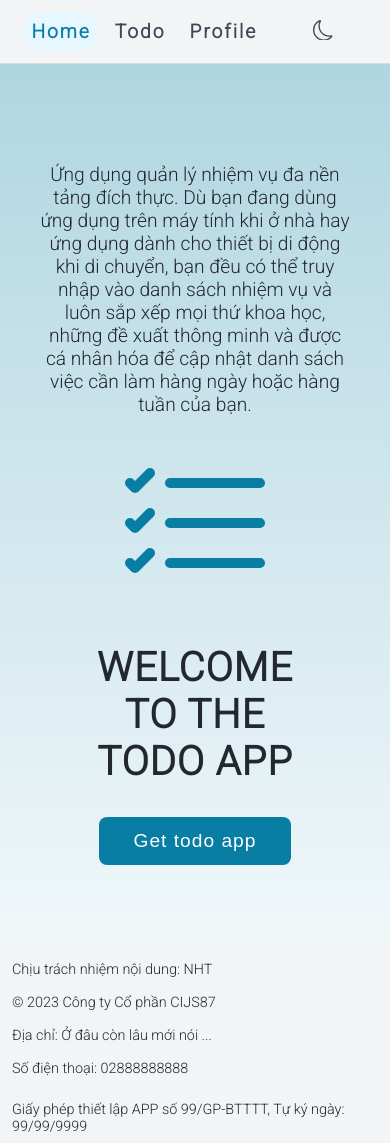
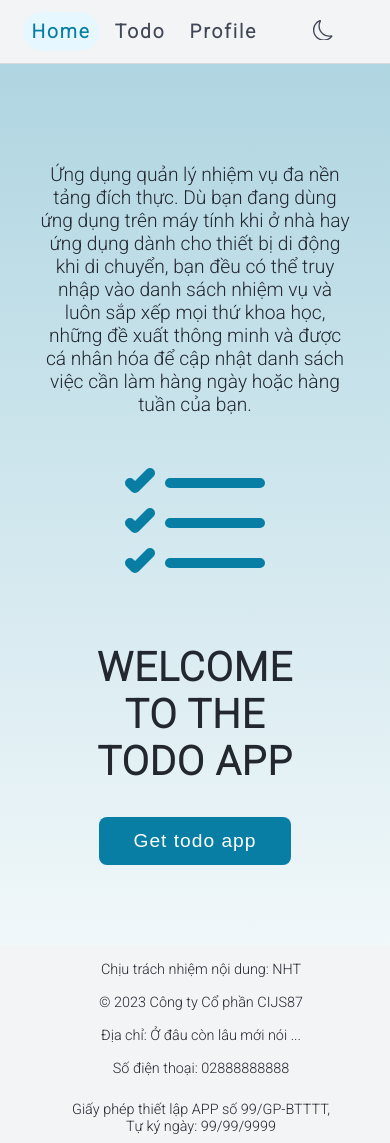
Before and after one commit to ThinhNgo767/ci87, a React (Create React App) app: page / in a window 390 px wide. Built offline with nearby package versions, Linux system fonts and the light colour scheme.

Commit message:
Responsive

```diff
--- a/src/App.css
+++ b/src/App.css
@@ -1,5 +1,6 @@
 .App {
   min-height: 100vh;
+  min-width: 100%;
   display: flex;
   flex-direction: column;
   align-items: center;
--- a/src/component/Footer/index.js
+++ b/src/component/Footer/index.js
@@ -1,4 +1,4 @@
-import "./style.css"
+import "./style.css";
 import ThemeContext from "../../contexts/ThemeContext";
 
 import { useContext } from "react";
@@ -6,7 +6,8 @@ import { useContext } from "react";
 const Footer = () => {
   const { theme } = useContext(ThemeContext);
 
-  const classHeader = theme === "light" ? "footer footer_bg-light" :"footer footer_bg-dark"
+  const classHeader =
+    theme === "light" ? "footer footer_bg-light" : "footer footer_bg-dark";
 
   return (
     <div className={classHeader}>
@@ -17,9 +18,11 @@ const Footer = () => {
         <p>Số điện thoại: 02888888888</p>
       </div>
       <div className="footer_text">
-      <p>Giấy phép thiết lập APP số 99/GP-BTTTT, Tự ký ngày: 99/99/9999</p>
+        <p className="paragraph">
+          Giấy phép thiết lập APP số 99/GP-BTTTT,
+          <span> Tự ký ngày: 99/99/9999</span>
+        </p>
       </div>
-
     </div>
   );
 };
--- a/src/component/Footer/style.css
+++ b/src/component/Footer/style.css
@@ -27,13 +27,17 @@
 @media only screen and (max-width: 480px) {
   .footer_text {
     flex-direction: column;
-    justify-content: flex-start;
-    align-items: flex-start;
+    justify-content: center;
+    align-items: center;
     margin-left: 0.25rem;
     gap: 0;
     padding-left: 0.5rem;
   }
   .footer {
-    text-align: start;
+    text-align: center;
+  }
+  .paragraph {
+    display: flex;
+    flex-direction: column;
   }
 }
--- a/src/component/Header/index.js
+++ b/src/component/Header/index.js
@@ -66,7 +66,8 @@ const Header = () => {
         </li>
       </ul>
       {theme === "light" ? (
-        <button type="button"
+        <button
+          type="button"
           onClick={() => setTheme("dark")}
           className="light--theme"
           title="Dark Theme"
@@ -75,7 +76,8 @@ const Header = () => {
           <BsMoon className="moon" />
         </button>
       ) : (
-        <button type="button"
+        <button
+          type="button"
           onClick={() => setTheme("light")}
           className="dark--theme"
           title="Light Theme"
--- a/src/component/Header/style.css
+++ b/src/component/Header/style.css
@@ -26,9 +26,9 @@
 
 .header .moon {
   color: #404756;
-
 }
-.header .sun , .header .moon{
+.header .sun,
+.header .moon {
   font-size: 1.3rem;
   padding: 0.25rem 0;
 }
@@ -43,15 +43,15 @@
 .color-link-light {
   color: #404756;
 }
-.color-link-light:hover{
-  background-color: #EBECF0;
+.color-link-light:hover {
+  background-color: #ebecf0;
 }
 
 .color-link-dark {
   color: #f3f4f6;
 }
-.color-link-dark:hover{
-  background-color: #333A45;
+.color-link-dark:hover {
+  background-color: #333a45;
 }
 .active-item-light {
   background-color: #e6f7ff;
@@ -79,10 +79,10 @@ button.light--theme {
   top: -4rem;
 }
 @media only screen and (max-width: 480px) {
-   .header{
+  .header {
     gap: 3rem;
-   }
-   .header ul{
-    gap:0.5rem
-   }
+  }
+  .header ul {
+    gap: 0.5rem;
+  }
 }
--- a/src/pages/Todo/style.css
+++ b/src/pages/Todo/style.css
@@ -9,5 +9,9 @@
 }
 .todo__page-dark{
     background-color: #444b59;
-
 }
+@media only screen and (max-width: 480px) {
+    .todo__page{
+        padding: 3rem 2.2rem;
+    }
+}
```
